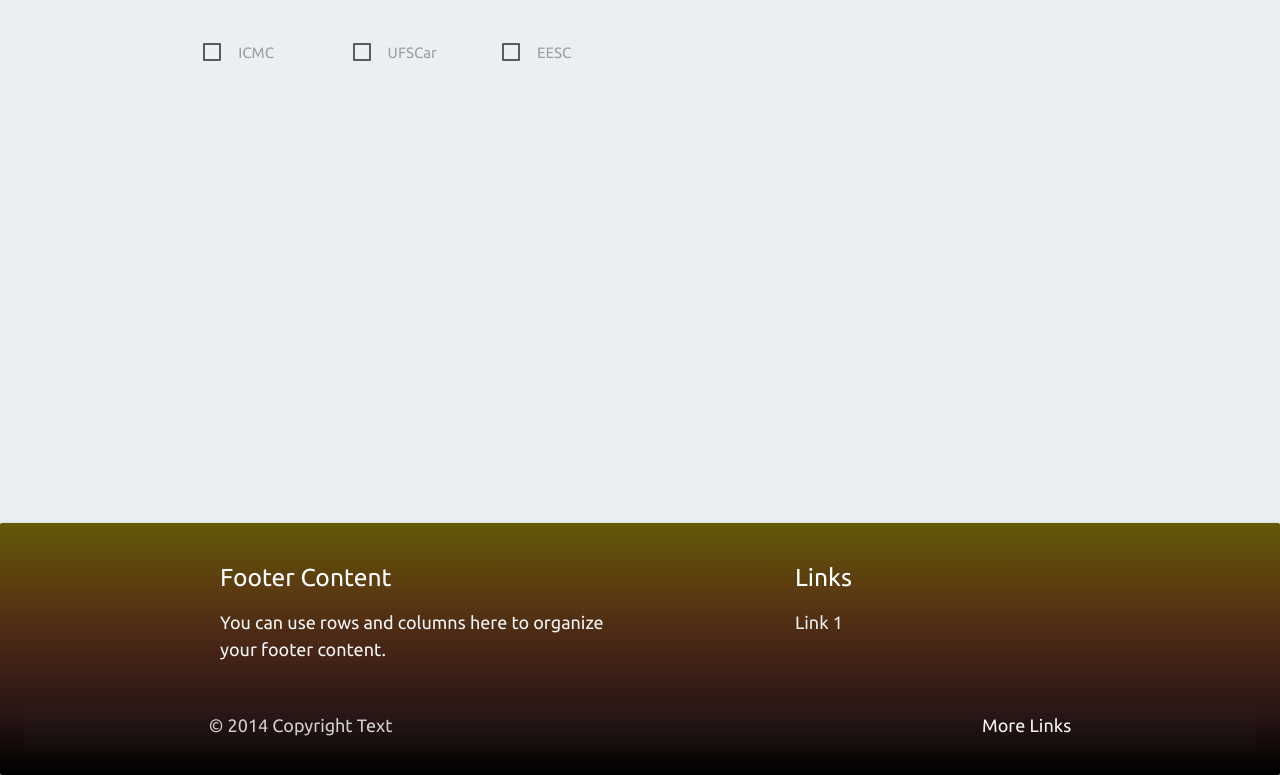
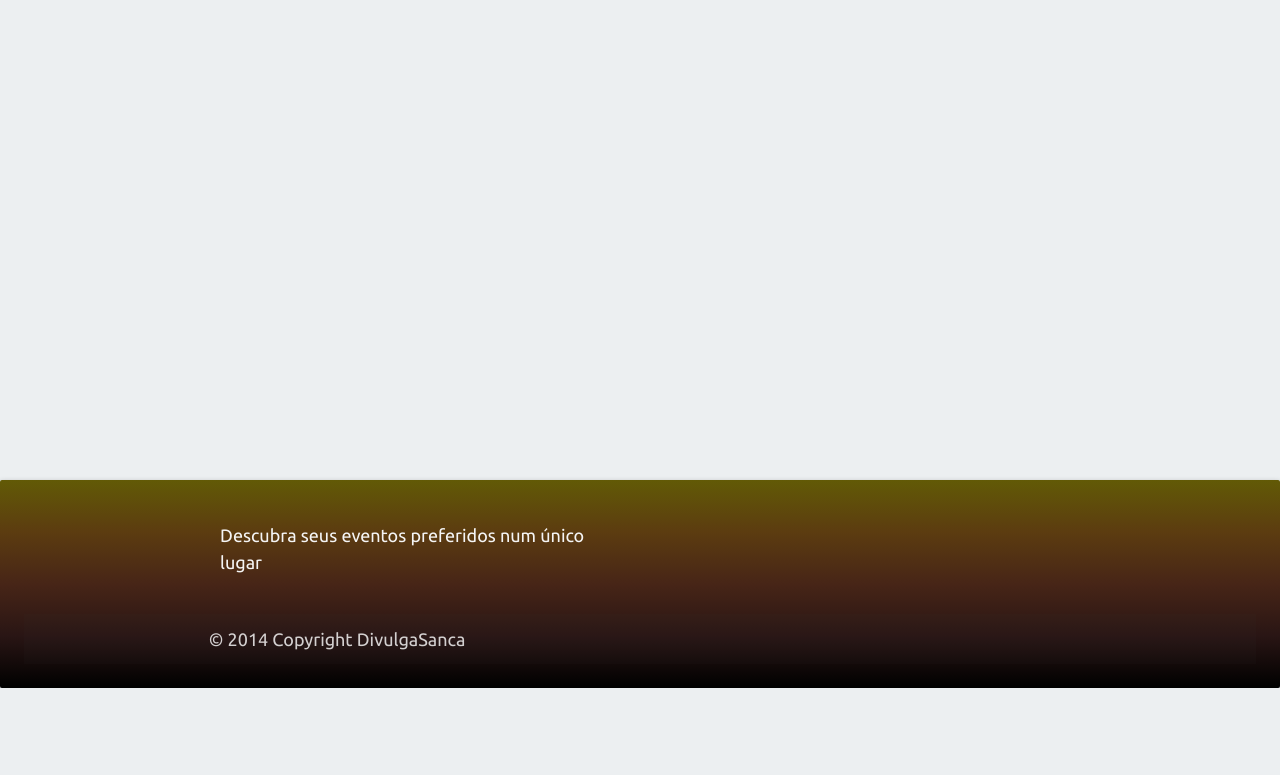
Before and after one commit to ET33/divulga-sanca, a Flask app: page / in a window 1280 px wide. Shown: the part 247-1022 px from the top of the page. After the commit the page ends 935 px from the top, so only its background shows below. Run offline with Flask 2, Linux system fonts and the light colour scheme; data that the repository does not hold is empty; some libraries are stand-ins or nearby versions.

Commit message:
modifica footer

```diff
--- a/server/templates/index.html
+++ b/server/templates/index.html
@@ -60,42 +60,10 @@
 			<div class="row">
 			</div>
 
-			<div class="row">
-				<div class="col s2">
-					<form action="#">
-						<p>
-						  <label>
-							<input type="checkbox" />
-							<span class="flow-text">ICMC</span>
-						  </label>
-						</p>
-					</form>
-				</div>
-				<div class="col s2">
-					<form action="#">
-						<p>
-						  <label>
-							<input type="checkbox" />
-							<span class="flow-text">UFSCar</span>
-						  </label>
-						</p>
-					</form>
-				</div>
-				<div class="col s2">
-					<form action="#">
-						<p>
-						  <label>
-							<input type="checkbox" />
-							<span class="flow-text">EESC</span>
-						  </label>
-						</p>
-					</form>
-				</div>
-			</div>
 
 			<div class="row">
 				<!-- É aqui aonde vou colocar os cards dos eventos -->
-				<div class="col s12 l12 carousel" style="min-height: 360px;">
+				<div class="col s12 l12 carousel" style="min-height: 440px;">
 					{% for x in cards %}
 						<div class="carousel-item">
 							<div class="card z-depth-3">
@@ -130,21 +98,19 @@
       <div class="container">
         <div class="row">
           <div class="col l6 s12">
-            <h5 class="white-text">Footer Content</h5>
-            <p class="grey-text text-lighten-4">You can use rows and columns here to organize your footer content.</p>
+            <p class="grey-text text-lighten-4">Descubra seus eventos preferidos num único lugar</p>
           </div>
           <div class="col l4 offset-l2 s12">
-            <h5 class="white-text">Links</h5>
+            <h5 class="white-text"></h5>
             <ul>
-              <li><a class="grey-text text-lighten-3" href="#!">Link 1</a></li>
+              <li><a class="grey-text text-lighten-3" href="#!"></a></li>
             </ul>
           </div>
         </div>
       </div>
       <div class="footer-copyright">
         <div class="container">
-        © 2014 Copyright Text
-        <a class="grey-text text-lighten-4 right" href="#!">More Links</a>
+        © 2014 Copyright DivulgaSanca
         </div>
       </div>
     </footer>
```
